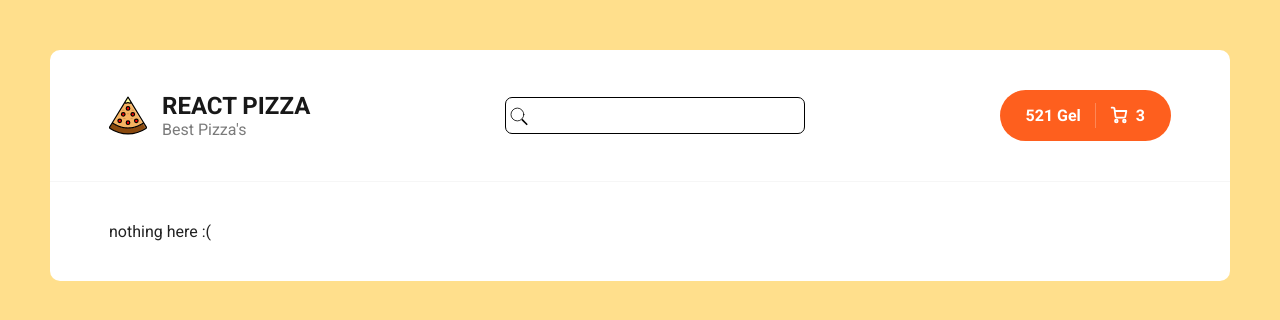
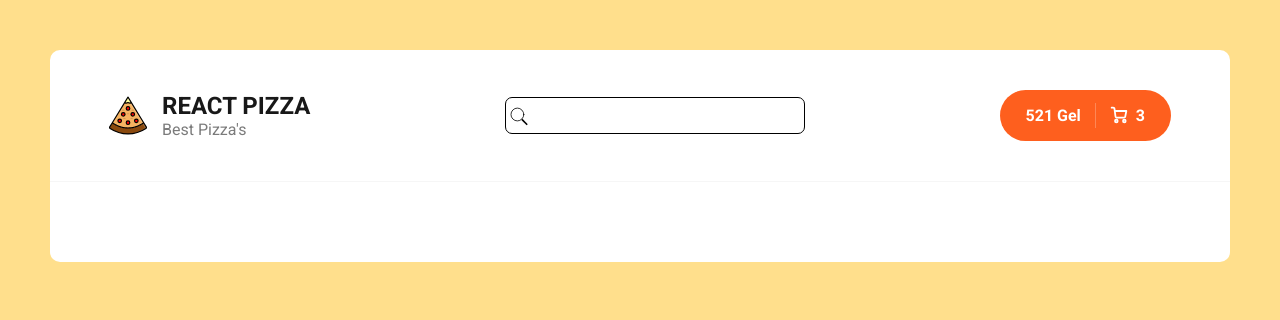
Before and after one commit to giorgipatashuri/react-pizza, a React (Create React App) app: page / in a window 1280 px wide. Shown: the top 320 px of the page. Built offline with nearby package versions, Linux system fonts and the light colour scheme.

Commit message:
added new page

```diff
--- a/src/App.js
+++ b/src/App.js
@@ -19,7 +19,7 @@ function App() {
               <Routes>
                 <Route exact path=':/' element={<Home searchValue={searchValue} />} />
                 <Route path='/cart' element={<Cart />} />
-                <Route path='*' element={<NotFound />} />
+                {/* <Route path='*' element={<NotFound />} /> */}
               </Routes>
             </div>
           </div>
```
